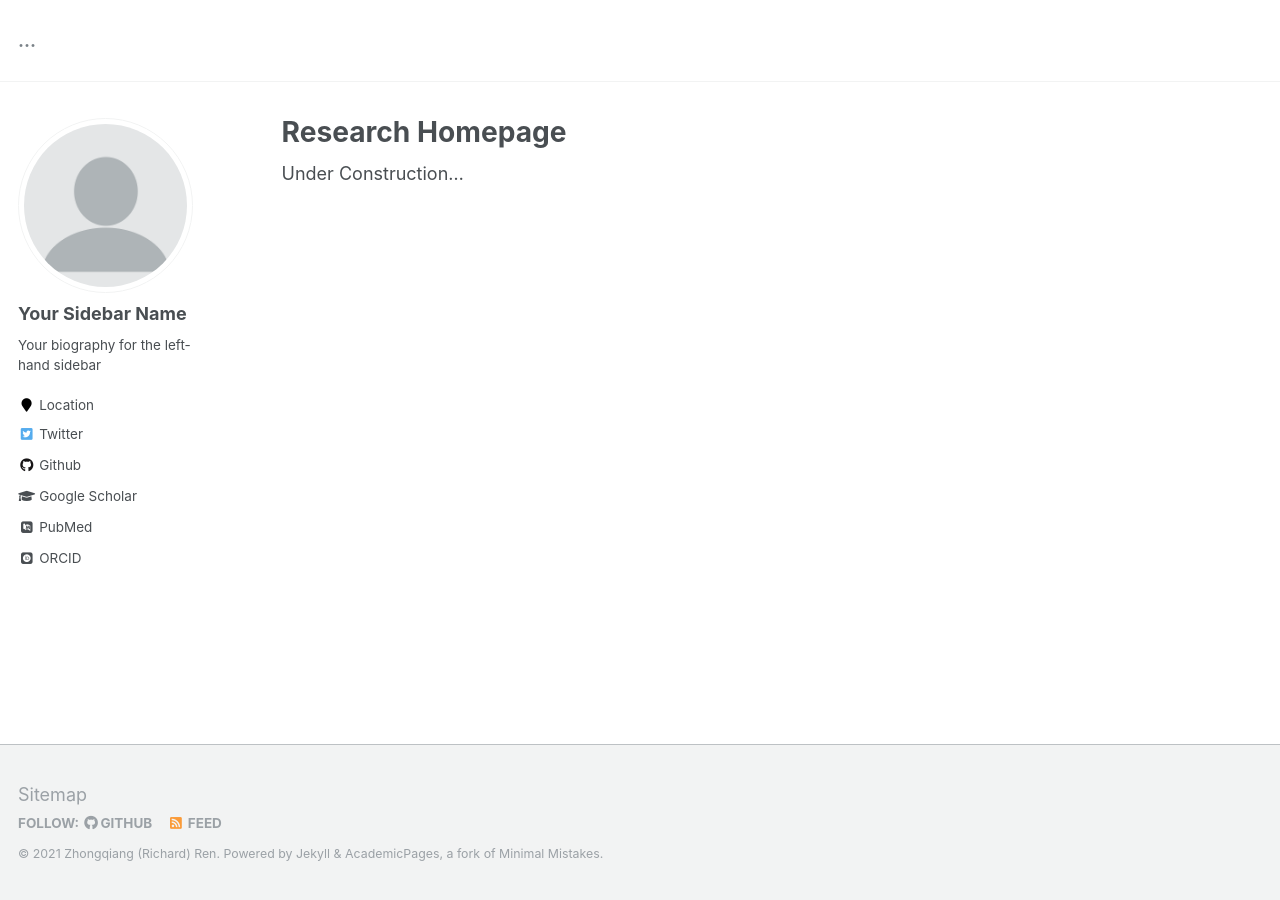
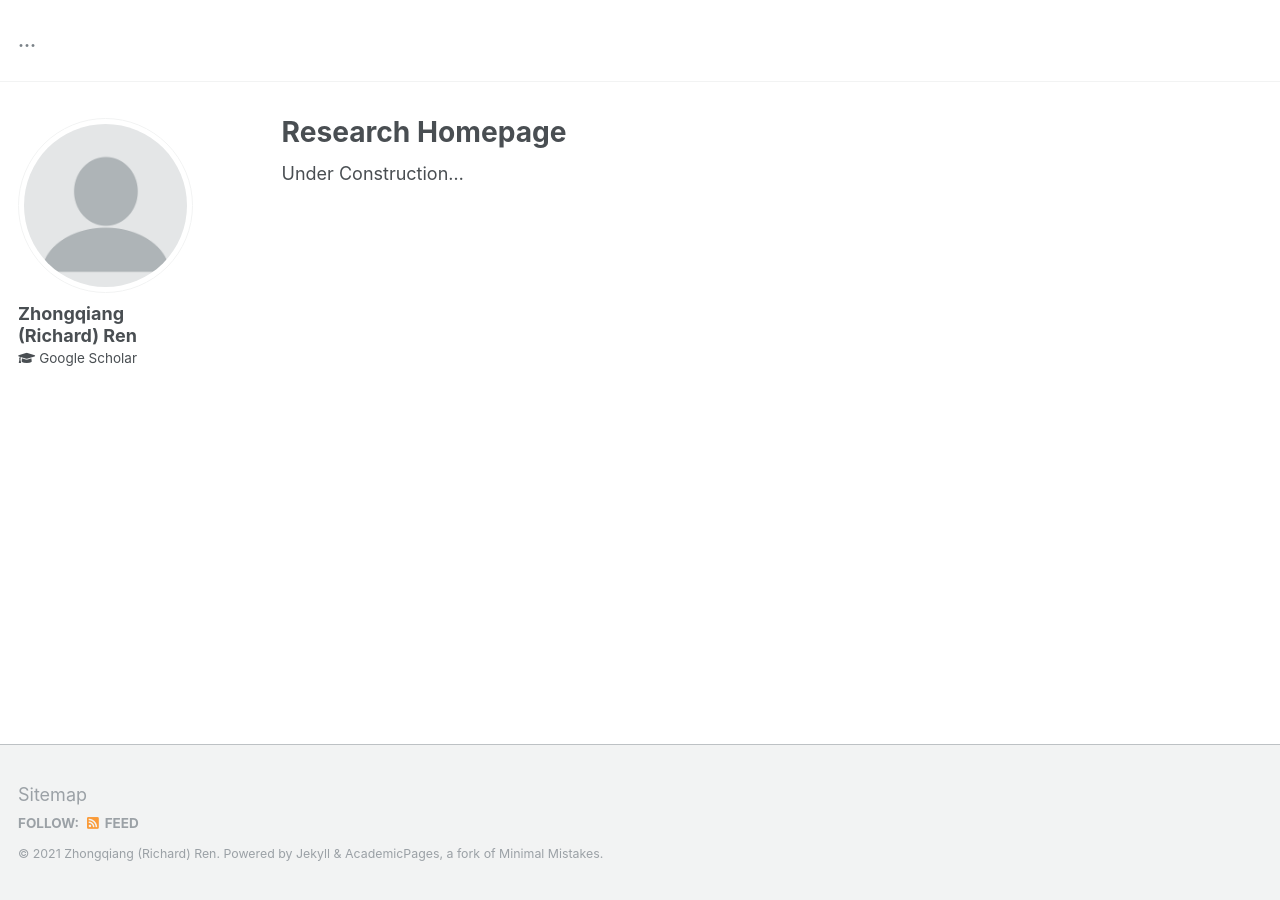
Before and after one commit to wonderren/wonderren.github.io, a Jekyll site: the page built from _pages/about.md, in a window 1280 px wide. Built offline with Jekyll 4.4.1, drawn with Linux system fonts in a browser that asks for light colours; some web fonts are replaced.

Commit message:
Update _config.yml

```diff
--- a/_config.yml
+++ b/_config.yml
@@ -81,13 +81,13 @@ analytics:
 
 # Site Author
 author:
-  name             : "Your Sidebar Name"
+  name             : "Zhongqiang (Richard) Ren"
   avatar           : "profile.png"
-  bio              : "Your biography for the left-hand sidebar"
-  location         : "Location"
+  bio              : #""
+  location         : #"Location"
   employer         :
-  pubmed           : "https://www.ncbi.nlm.nih.gov/pubmed/?term=john+snow"
-  googlescholar    : "http://yourfullgooglescholarurl.com"
+  pubmed           : #""
+  googlescholar    : "https://scholar.google.com/citations?user=kKKvRXsAAAAJ&hl=en&oi=ao"
   email            :
   researchgate     :  # example: "https://www.researchgate.net/profile/yourprofile"
   uri              :
@@ -97,20 +97,20 @@ author:
   flickr           :
   facebook         :
   foursquare       :
-  github           : "academicpages"
+  github           : #""
   google_plus      :
   keybase          :
   instagram        :
   impactstory      : #"https://profiles.impactstory.org/u/xxxx-xxxx-xxxx-xxxx"
   lastfm           :
   linkedin         :
-  orcid            : "http://orcid.org/yourorcidurl"
+  orcid            :
   pinterest        :
   soundcloud       :
   stackoverflow    : # http://stackoverflow.com/users/123456/username
   steam            :
   tumblr           :
-  twitter          : "replacethistwitterhandle"
+  twitter          :
   vine             :
   weibo            :
   xing             :
```
